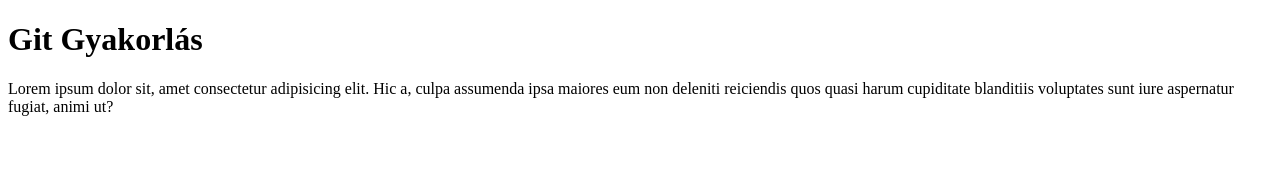
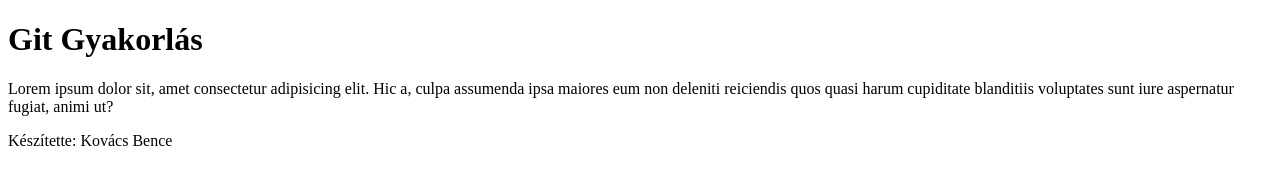
Before and after one commit to kovacsbence3/KovacsBence-git-gyakorlas, a plain HTML site: page index.html in a window 1280 px wide. Drawn offline with Linux system fonts and the light colour scheme.

Commit message:
Lábléc és Név hozzáadva

```diff
--- a/index.html
+++ b/index.html
@@ -11,8 +11,7 @@
     <p>Lorem ipsum dolor sit, amet consectetur adipisicing elit. Hic a, culpa assumenda ipsa maiores eum non deleniti reiciendis quos quasi harum cupiditate blanditiis voluptates sunt iure aspernatur fugiat, animi ut?</p>
 
 </main>
-<body>
-
-
-</body>
+<footer>
+    <p>Készítette: Kovács Bence</p>
+</footer>
 </html>
```
